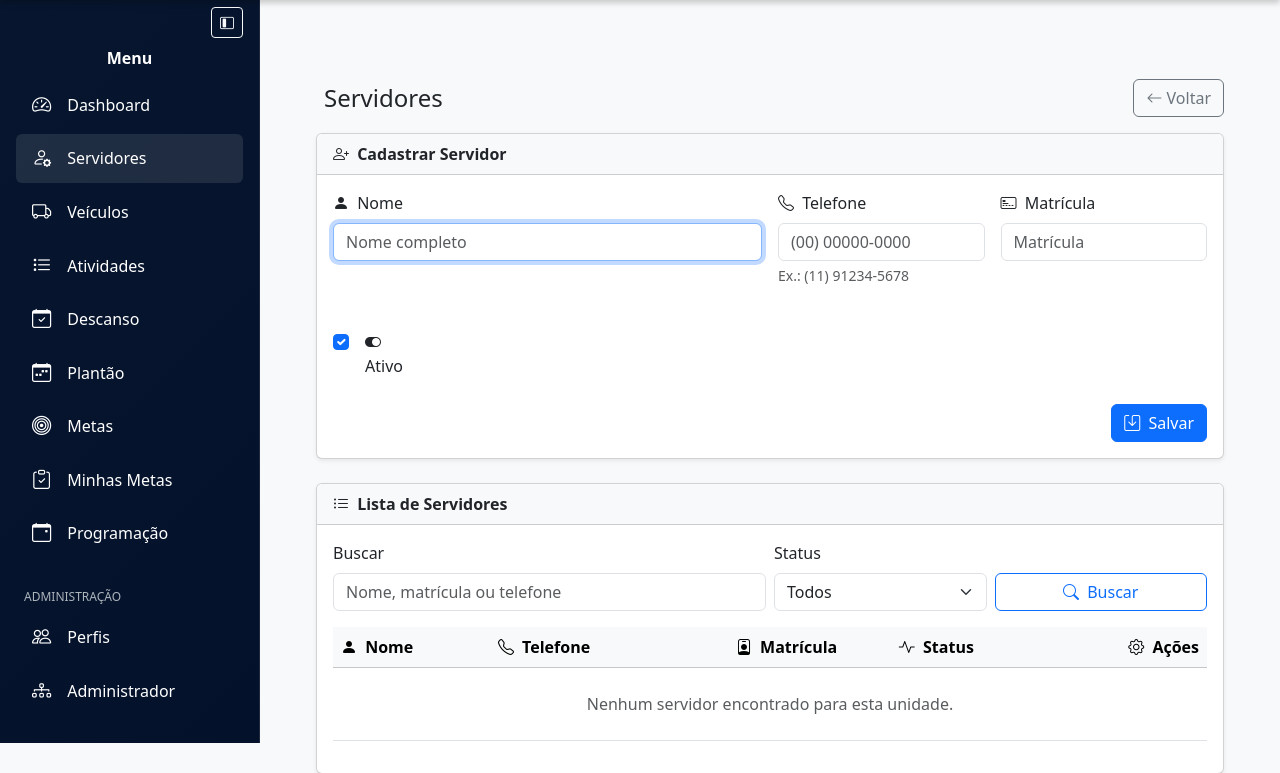
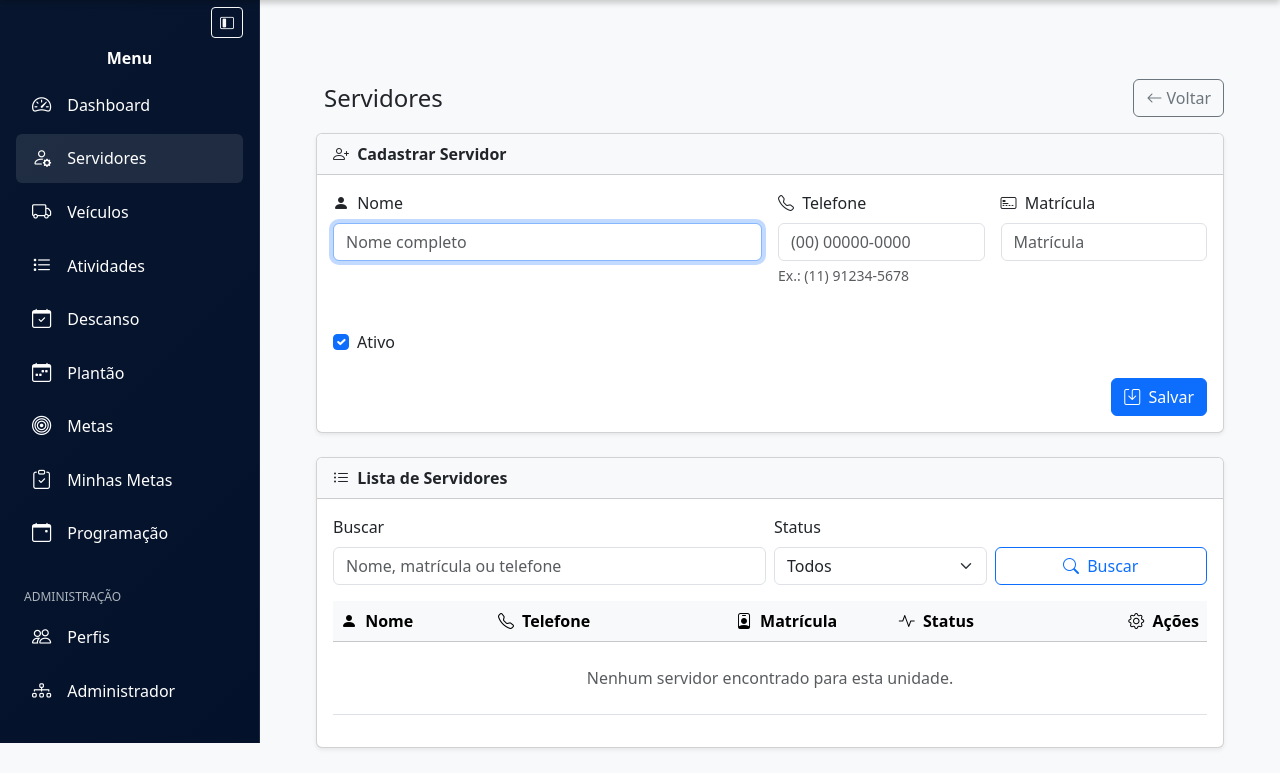
Before and after one commit to MarceloAnsilago/NovoGerenciadorDeAtividades, a Django app: page /servidores/ in a window 1280 px wide. Shown: the part 57-830 px from the top of the page. After the commit the page ends 808 px from the top, so only its background shows below. Run offline with Django 5.2, Linux system fonts and the light colour scheme; the visitor is signed in with stand-in values (Sample User, id 1); data that the repository does not hold is empty; some libraries are stand-ins or nearby versions.

```diff
--- a/templates/partials/_servidor_form_fields.html
+++ b/templates/partials/_servidor_form_fields.html
@@ -36,11 +36,9 @@
   </div>
 
   <div class="col-md-3 d-flex align-items-center">
-    <div class="form-check mt-4">
+    <div class="form-check mt-4 mb-0">
       {{ form.ativo }}
-      <label class="form-check-label ms-2" for="{{ form.ativo.id_for_label }}">
-        <i class="bi bi-toggle-on me-1"></i> Ativo
-      </label>
+      <label class="form-check-label" for="{{ form.ativo.id_for_label }}">Ativo</label>
     </div>
     <div class="text-danger small w-100 ms-2">{{ form.ativo.errors }}</div>
   </div>
```
